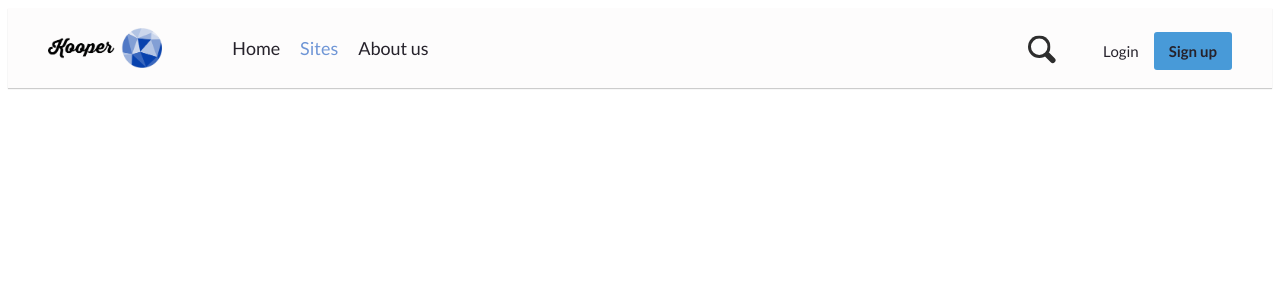
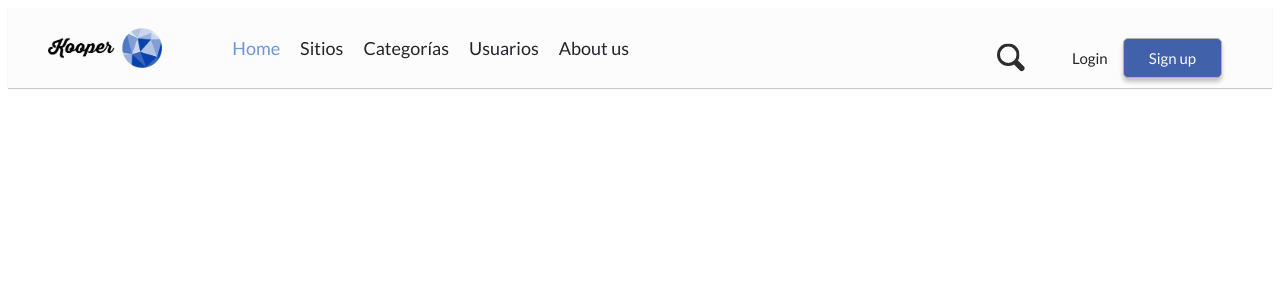
Before and after one commit to koopers/koopers, an Angular app in the folder frontend/: page / in a window 1280 px wide. Shown: the top 300 px of the page. Built offline with nearby package versions, Linux system fonts and the light colour scheme.

Commit message:
[FRONT] header changes for routing

```diff
--- a/frontend/src/app/app.component.html
+++ b/frontend/src/app/app.component.html
@@ -1,3 +1,3 @@
-<router-outlet></router-outlet>
 <app-header></app-header>
 <app-alerts></app-alerts>
+<router-outlet></router-outlet>
--- a/frontend/src/app/auth/components/login/login.component.html
+++ b/frontend/src/app/auth/components/login/login.component.html
@@ -1,4 +1,4 @@
-<section class="login">
+<section class="login container">
   <h2>Login</h2>
   <div class="login__container">
     <form class="form" [formGroup]="form" (ngSubmit)="login($event)">
--- a/frontend/src/app/auth/components/register/register.component.html
+++ b/frontend/src/app/auth/components/register/register.component.html
@@ -1,4 +1,4 @@
-<section class="register">
+<section class="register container">
   <h2>Registro</h2>
   <div class="register__container">
     <form class="form" [formGroup]="form" (ngSubmit)="register($event)">
--- a/frontend/src/app/shared/components/header/header.component.html
+++ b/frontend/src/app/shared/components/header/header.component.html
@@ -1,9 +1,3 @@
-<!-- <nav>
-  <a routerLink="/home" routerLinkActive="active">Home</a>
-  <a routerLink="/products" routerLinkActive="active">Products</a>
-  <a routerLink="/contact" routerLinkActive="active">Contact</a>
-</nav> -->
-
 <header class="header-login-signup">
 
 	<div class="header-limiter">
@@ -13,9 +7,11 @@
     </a></div>
 
 		<nav>
-			<a href="#">Home</a>
-			<a href="#" class="selected">Sites</a>
-			<a href="#">About us</a>
+			<a [routerLink]="['/']" [routerLinkActive]="['selected']" [routerLinkActiveOptions]="{ exact: true }">Home</a>
+			<a [routerLink]="['/admin/sites']" [routerLinkActive]="['selected']">Sitios</a>
+			<a [routerLink]="['/admin/categories']" [routerLinkActive]="['selected']">Categorías</a>
+			<a [routerLink]="['/admin/users']" [routerLinkActive]="['selected']">Usuarios</a>
+			<a href="/">About us</a>
 		</nav>
 
 		<ul><li><form action="" class="search-bar">
@@ -24,8 +20,12 @@
 				<span>Search</span>
 			</button>
 		</form></li>
-			<li><a href="#">Login</a></li>
-			<li><a href="#">Sign up</a></li>
+			<li>
+				<a [routerLink]="['/auth/login']">Login</a>
+			</li>
+			<li>
+				<app-button label='Sign up' btn='primary' [routerLink]="['/auth/register']"></app-button>
+			</li>
 		</ul>
 
 	</div>
--- a/frontend/src/app/shared/shared.module.ts
+++ b/frontend/src/app/shared/shared.module.ts
@@ -17,10 +17,11 @@ import {
 import { AlertsComponent } from './components/alerts/alerts.component';
 import { HeaderComponent } from './components/header/header.component';
 import { ButtonComponent } from './components/button/button.component';
+import { RouterModule } from '@angular/router';
 
 @NgModule({
   declarations: [AlertsComponent, ButtonComponent, HeaderComponent],
-  imports: [CommonModule, FontAwesomeModule],
+  imports: [CommonModule, FontAwesomeModule, RouterModule],
   exports: [AlertsComponent, ButtonComponent, HeaderComponent],
 })
 export class SharedModule {
```
